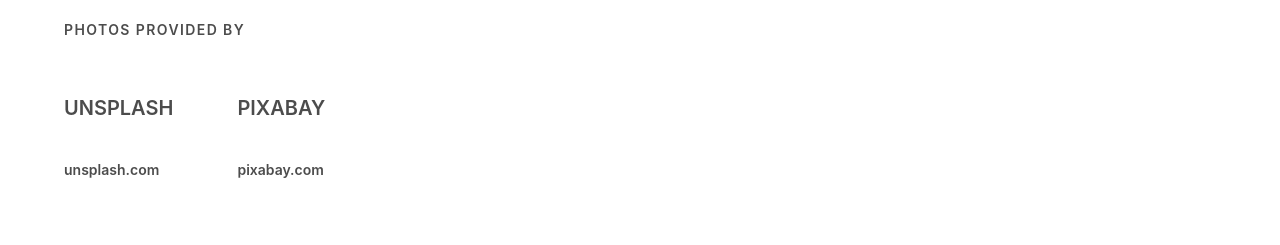
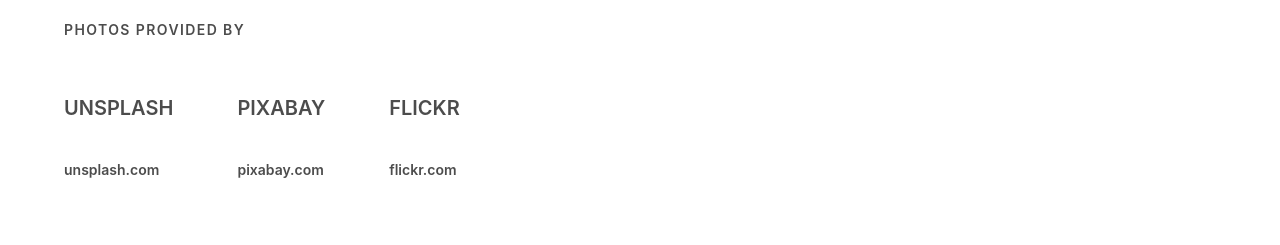
Before and after one commit to anamariasosam/PickReactApp, a React (Create React App) app: page / in a window 1280 px wide. Shown: the part 679-924 px from the top of the page. Built offline with nearby package versions, Linux system fonts and the light colour scheme; no server answers.

Commit message:
add flickr

```diff
--- a/package.json
+++ b/package.json
@@ -5,7 +5,7 @@
   "config": {
     "wordToImages": {
       "development": "http://localhost:5001",
-      "production": "https://wordtoimages-dpqnvktkjz.now.sh"
+      "production": "https://wordtoimages-lmbrrbmuil.now.sh"
     }
   },
   "dependencies": {
--- a/public/index.html
+++ b/public/index.html
@@ -3,6 +3,9 @@
   <head>
     <meta charset="utf-8">
     <meta name="viewport" content="width=device-width, initial-scale=1, shrink-to-fit=no">
+    <meta name="description" content="Pick, CC Images Search Engine ">
+    <meta name="keywords" content="cc, images, royalty free, unsplash, flickr, pixabay">
+    <meta name="author" content="@anamariasosam">
     <meta name="theme-color" content="#000000">
     <!--
       manifest.json provides metadata used when your web app is added to the
@@ -10,6 +13,7 @@
     -->
     <link rel="manifest" href="%PUBLIC_URL%/manifest.json">
     <link rel="shortcut icon" href="%PUBLIC_URL%/favicon.ico">
+
     <!--
       Notice the use of %PUBLIC_URL% in the tags above.
       It will be replaced with the URL of the `public` folder during the build.
--- a/src/App.js
+++ b/src/App.js
@@ -31,8 +31,9 @@
       loadingImages: true,
     })
 
+    this.flickr(word)
+    this.pixabay(word)
     this.unsplash(word)
-    this.pixabay(word)
   }
 
   unsplash(word) {
@@ -49,6 +50,17 @@
   pixabay(word) {
     axios.get(
       `${ENDPOINT}/pixabay/`, {
+      params: { word }
+    })
+    .then(res => this.handleImagesResponse(res.data))
+    .catch(function (error) {
+      console.log(error);
+    });
+  }
+
+  flickr(word) {
+    axios.get(
+      `${ENDPOINT}/flickr/`, {
       params: { word }
     })
     .then(res => this.handleImagesResponse(res.data))
--- a/src/components/Footer.jsx
+++ b/src/components/Footer.jsx
@@ -5,8 +5,9 @@
   <footer className="pa4 pa5-l black-70 bt b--black-10">
     <div className="mb4-l cf">
       <h1 className="fl w-100 pv0 f6 fw6 ttu tracked mb4">Photos provided by</h1>
-      <Network name="unsplash" url="unsplash.com" />
-      <Network name="pixabay" url="pixabay.com" />
+      <Network name="unsplash" />
+      <Network name="pixabay" />
+      <Network name="flickr" />
     </div>
     <div className="dt dt--fixed w-100" >
       <div className="dn dtc-ns v-mid">
--- a/src/components/Network.jsx
+++ b/src/components/Network.jsx
@@ -1,10 +1,10 @@
 import React from 'react'
 
-const Network = ({name, url}) => (
+const Network = ({name}) => (
   <article class="fl w-50 dib-ns w-auto-ns mr4-m mr5-l mb4 pr2 pr0-ns">
     <h4 class="f5 f4-l fw6">{name.toUpperCase()}</h4>
-    <a class="f6 db fw6 pv3 black-70 link dim"  href={`https://${url}`}>
-      {url}
+    <a class="f6 db fw6 pv3 black-70 link dim"  href={`https://${name}.com`}>
+      {`${name}.com`}
     </a>
   </article>
 )
```
